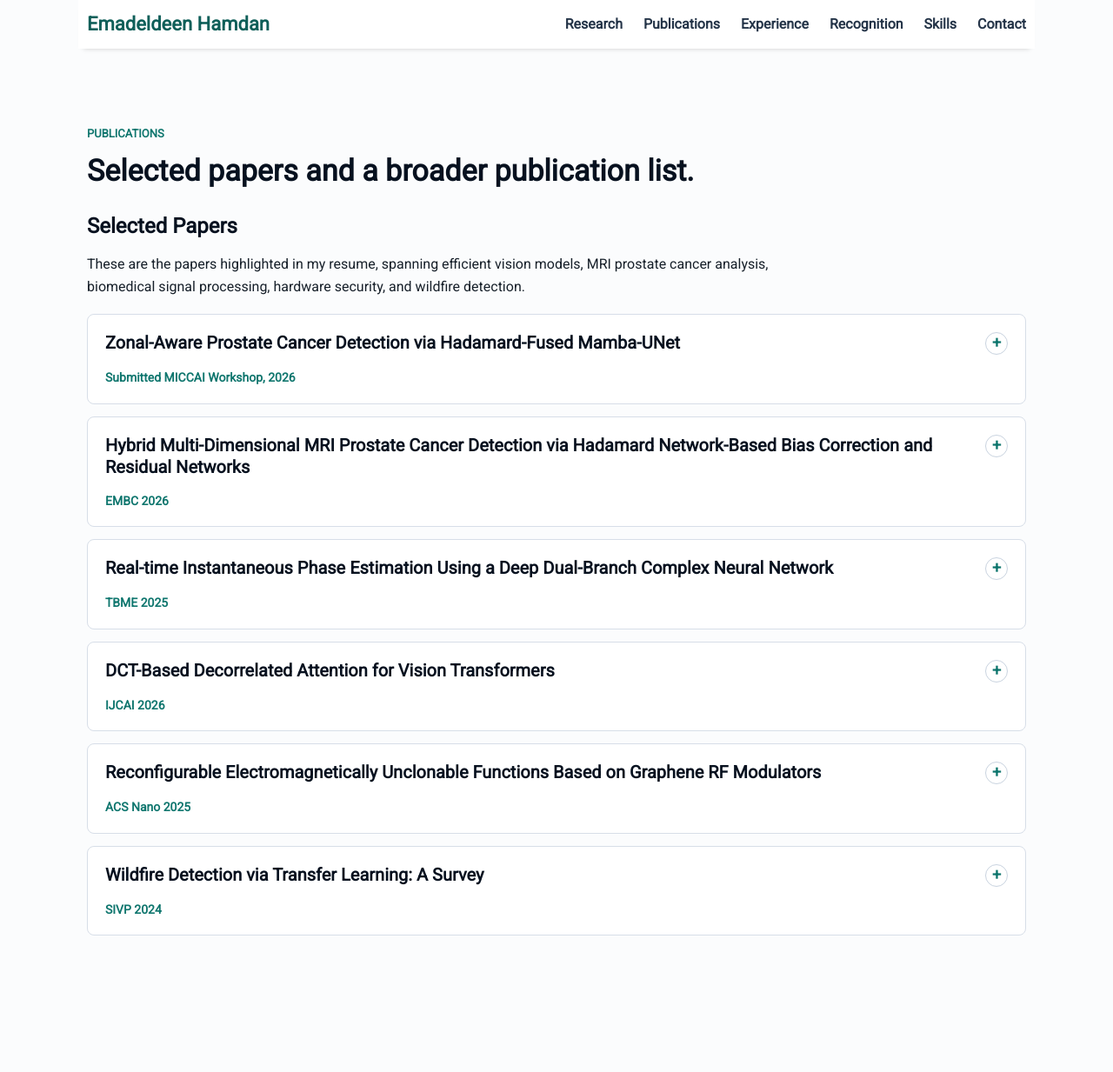
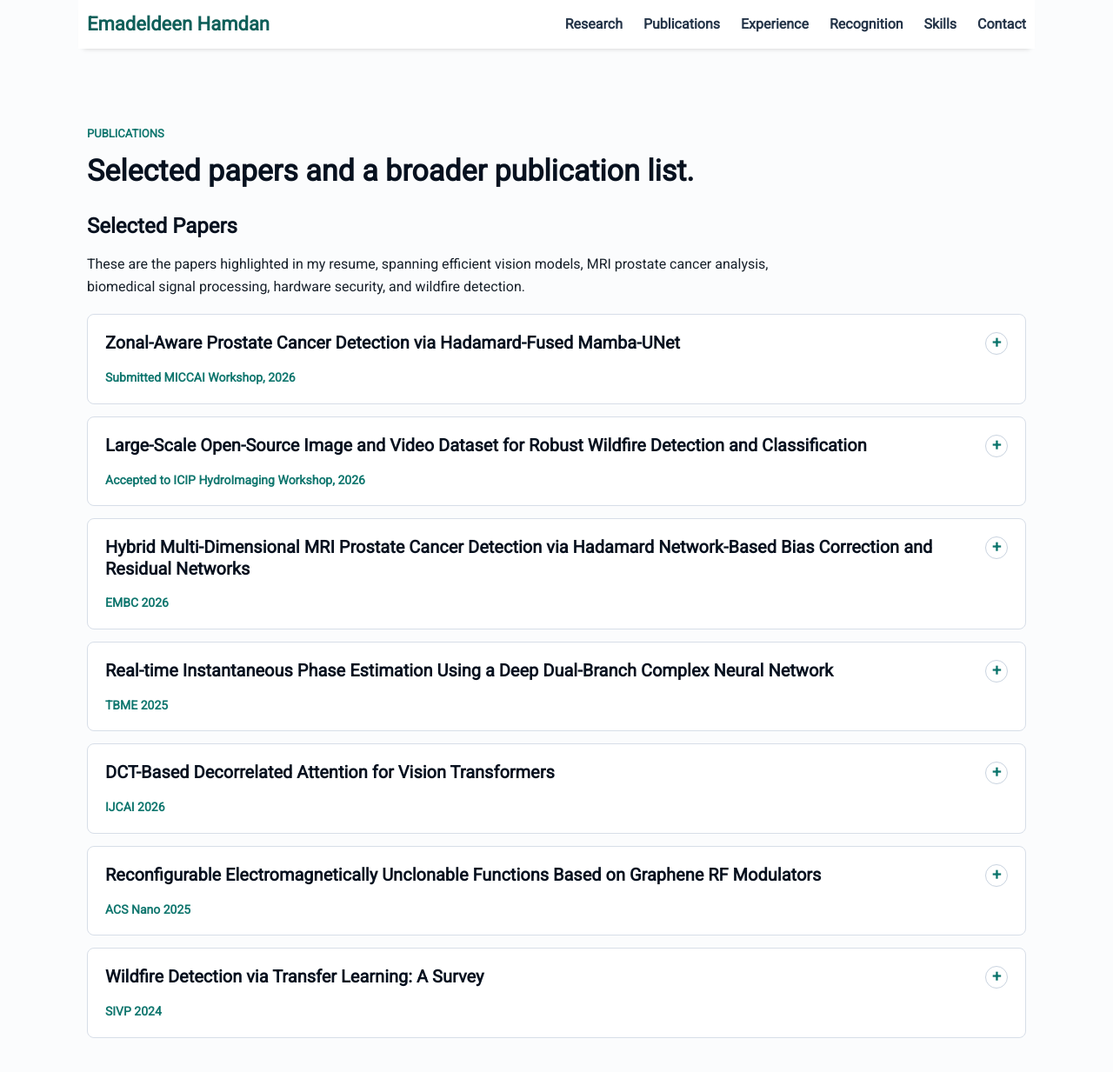
Before and after one commit to Emadeldeen-Hamdan/Emadeldeen-Hamdan.github.io, a Jekyll site: the page built from publications.html, in a window 1280 px wide and 1258 px high. Shown: the top 1233 px of the window at 87% size. Built offline with Jekyll 4.4.1, drawn with Linux system fonts in a browser that asks for light colours; nearby versions of some CDN libraries.

Commit message:
Publication Update

```diff
--- a/publications.html
+++ b/publications.html
@@ -26,6 +26,14 @@ permalink: /publications/
         </summary>
         <p>Uses Hadamard representations with Mamba-based models for real-time prostate zonal segmentation and improved cancer detection performance.</p>
         <!-- <a class="paper-link" href="https://scholar.google.com/scholar?q=%22Zonal-Aware+Prostate+Cancer+Detection+via+Hadamard-Fused+Mamba-UNet%22">Paper Search</a> -->
+      </details>
+      <details class="paper-card">
+        <summary>
+          <span>Large-Scale Open-Source Image and Video Dataset for Robust Wildfire Detection and Classification</span>
+          <small>Accepted to ICIP HydroImaging Workshop, 2026</small>
+        </summary>
+        <p>Introduced a large-scale multimodal wildfire benchmark dataset and proposed an efficient Hadamard transform-based feature fusion mechanism for robust wildfire detection.</p>
+        <a class="paper-link" href="https://arxiv.org/pdf/2606.10174">Paper Search</a>
       </details>
       <details class="paper-card">
         <summary>
```
Also changed, not shown: 1 other file.
